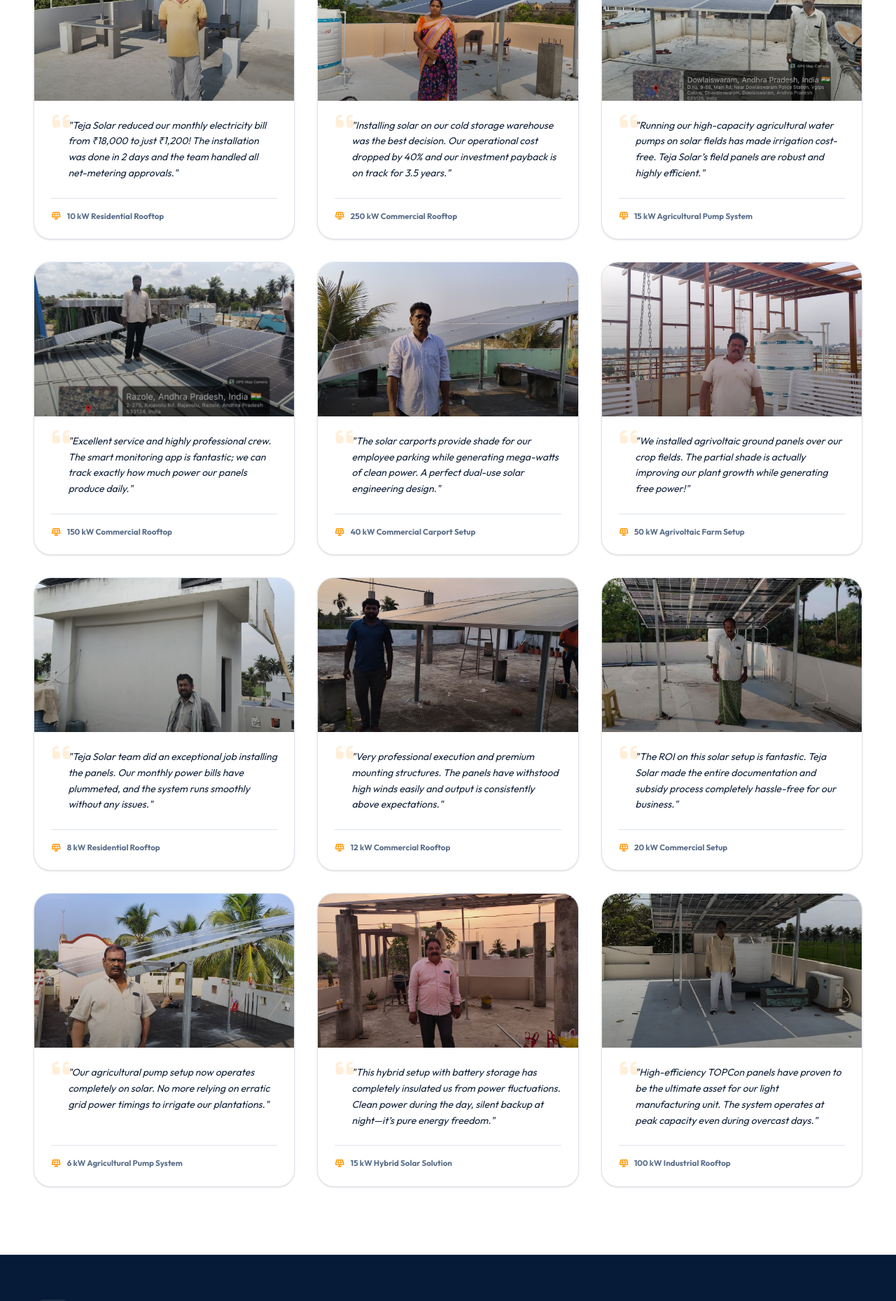
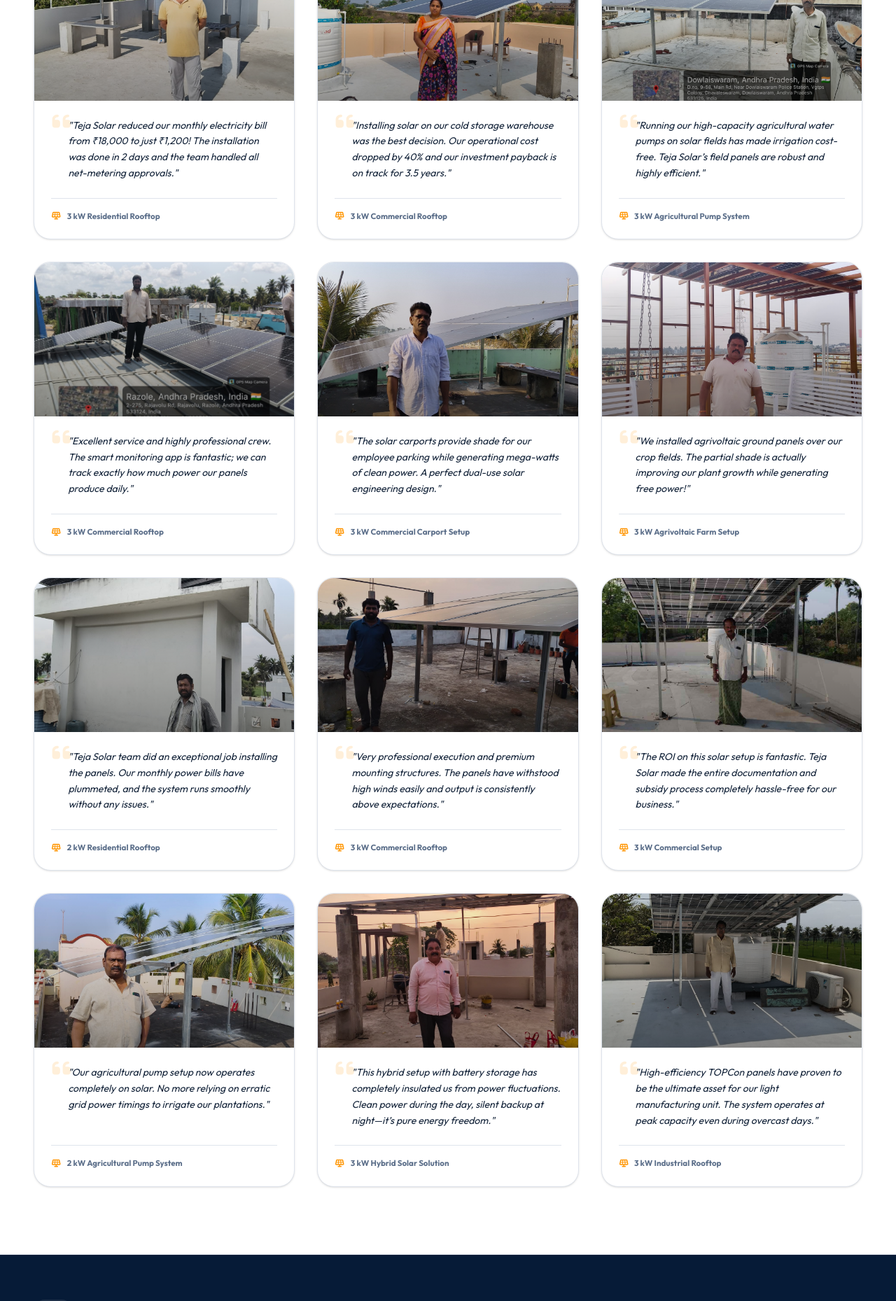
Before and after one commit to saivinay1/Tejasolar, a React (Vite) app in the folder tejas/: page / in a window 1280 px wide. Shown: the part 6080-7939 px from the top of the page at 70% size. Built offline with nearby package versions, Linux system fonts and the light colour scheme.

Commit message:
feat: add ProjectsShowcase component to display customer testimonials and project images

```diff
--- a/tejas/src/components/ProjectsShowcase.jsx
+++ b/tejas/src/components/ProjectsShowcase.jsx
@@ -19,73 +19,73 @@ export default function ProjectsShowcase() {
   const projects = [
     {
       id: 1,
-      projectType: '10 kW Residential Rooftop',
+      projectType: '3 kW Residential Rooftop',
       feedback: 'Teja Solar reduced our monthly electricity bill from ₹18,000 to just ₹1,200! The installation was done in 2 days and the team handled all net-metering approvals.',
       projectImage: image1,
     },
     {
       id: 2,
-      projectType: '250 kW Commercial Rooftop',
+      projectType: '3 kW Commercial Rooftop',
       feedback: 'Installing solar on our cold storage warehouse was the best decision. Our operational cost dropped by 40% and our investment payback is on track for 3.5 years.',
       projectImage: image2,
     },
     {
       id: 3,
-      projectType: '15 kW Agricultural Pump System',
+      projectType: '3 kW Agricultural Pump System',
       feedback: 'Running our high-capacity agricultural water pumps on solar fields has made irrigation cost-free. Teja Solar’s field panels are robust and highly efficient.',
       projectImage: image3,
     },
     {
       id: 4,
-      projectType: '150 kW Commercial Rooftop',
+      projectType: '3 kW Commercial Rooftop',
       feedback: 'Excellent service and highly professional crew. The smart monitoring app is fantastic; we can track exactly how much power our panels produce daily.',
       projectImage: image4,
     },
     {
       id: 5,
-      projectType: '40 kW Commercial Carport Setup',
+      projectType: '3 kW Commercial Carport Setup',
       feedback: 'The solar carports provide shade for our employee parking while generating mega-watts of clean power. A perfect dual-use solar engineering design.',
       projectImage: image5,
     },
     {
       id: 6,
-      projectType: '50 kW Agrivoltaic Farm Setup',
+      projectType: '3 kW Agrivoltaic Farm Setup',
       feedback: 'We installed agrivoltaic ground panels over our crop fields. The partial shade is actually improving our plant growth while generating free power!',
       projectImage: image6,
     },
     {
       id: 7,
-      projectType: '8 kW Residential Rooftop',
+      projectType: '2 kW Residential Rooftop',
       feedback: 'Teja Solar team did an exceptional job installing the panels. Our monthly power bills have plummeted, and the system runs smoothly without any issues.',
       projectImage: image7,
     },
     {
       id: 8,
-      projectType: '12 kW Commercial Rooftop',
+      projectType: '3 kW Commercial Rooftop',
       feedback: 'Very professional execution and premium mounting structures. The panels have withstood high winds easily and output is consistently above expectations.',
       projectImage: image8,
     },
     {
       id: 9,
-      projectType: '20 kW Commercial Setup',
+      projectType: '3 kW Commercial Setup',
       feedback: 'The ROI on this solar setup is fantastic. Teja Solar made the entire documentation and subsidy process completely hassle-free for our business.',
       projectImage: image9,
     },
     {
       id: 10,
-      projectType: '6 kW Agricultural Pump System',
+      projectType: '2 kW Agricultural Pump System',
       feedback: 'Our agricultural pump setup now operates completely on solar. No more relying on erratic grid power timings to irrigate our plantations.',
       projectImage: image10,
     },
     {
       id: 11,
-      projectType: '15 kW Hybrid Solar Solution',
+      projectType: '3 kW Hybrid Solar Solution',
       feedback: 'This hybrid setup with battery storage has completely insulated us from power fluctuations. Clean power during the day, silent backup at night—it’s pure energy freedom.',
       projectImage: image11,
     },
     {
       id: 12,
-      projectType: '100 kW Industrial Rooftop',
+      projectType: '3 kW Industrial Rooftop',
       feedback: 'High-efficiency TOPCon panels have proven to be the ultimate asset for our light manufacturing unit. The system operates at peak capacity even during overcast days.',
       projectImage: image12,
     },
```
